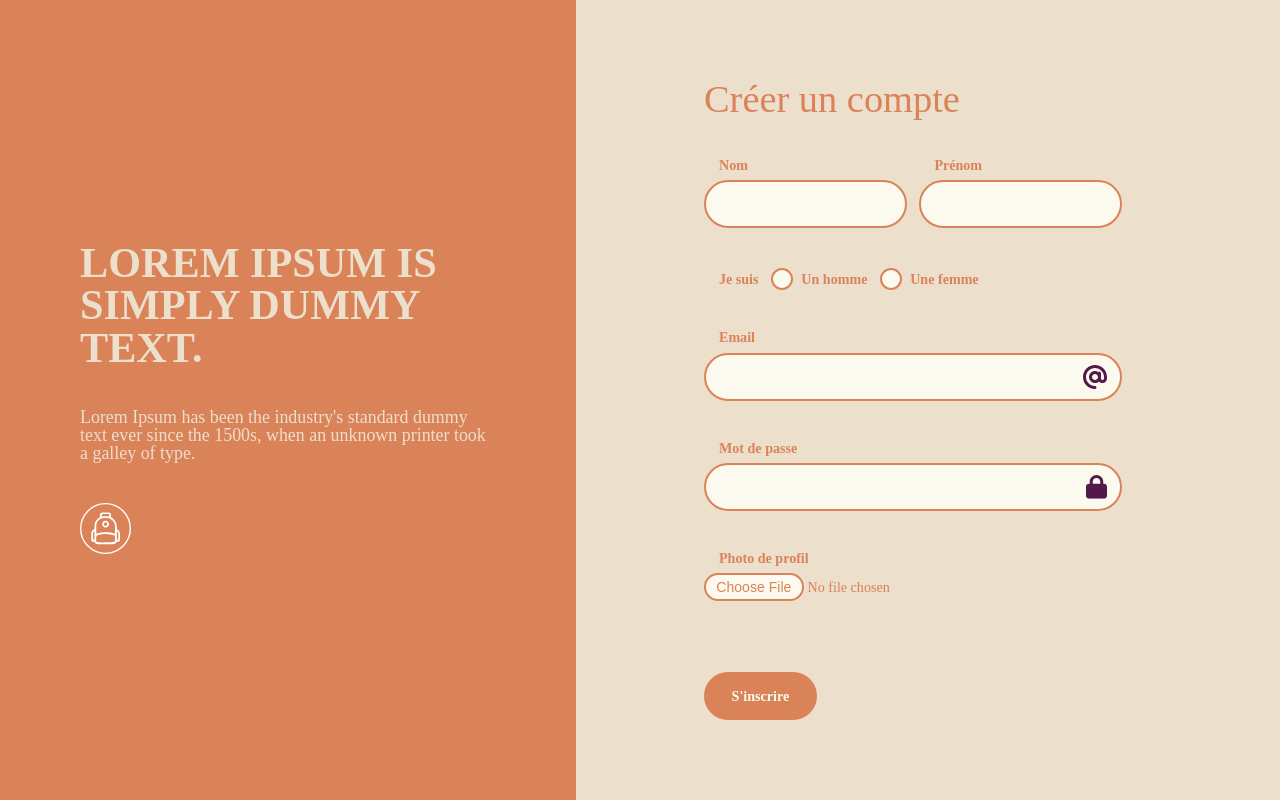
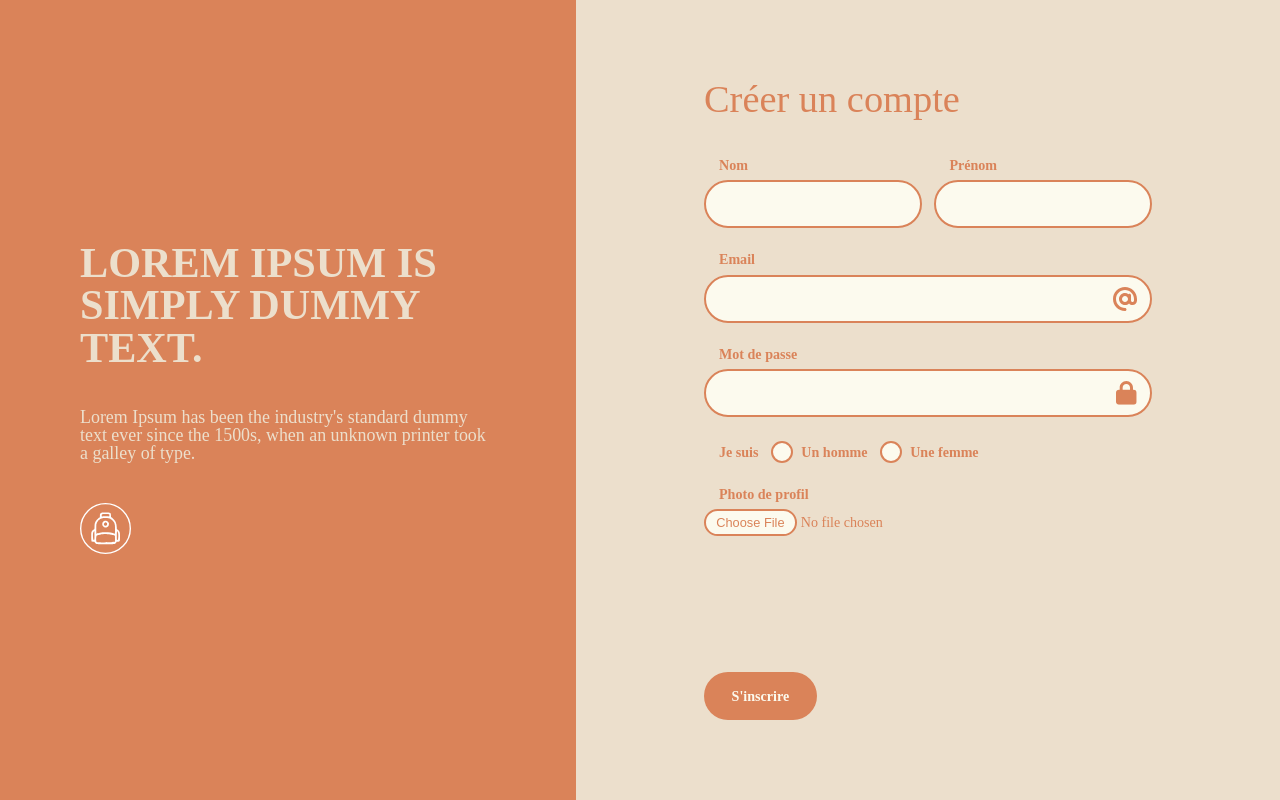
Before and after one commit to mathoos/cloudinary-client, a React (Create React App) app: page /sign-up in a window 1280 px wide. Built offline with nearby package versions, Linux system fonts and the light colour scheme; a web font is replaced by a local one.

Commit message:
passwordIcon & mailIcon svg

```diff
--- /dev/null
+++ b/src/components/MailIcon.js
@@ -0,0 +1,22 @@
+const MailIcon = () => (
+    <svg
+      width="25"
+      height="25"
+      viewBox="0 0 25 25"
+      fill="none"
+      xmlns="http://www.w3.org/2000/svg"
+    >
+      <g clipPath="url(#clip0_40_727)">
+        <path
+          d="M12.5 3.125C7.32422 3.125 3.125 7.32422 3.125 12.5C3.125 17.6758 7.32422 21.875 12.5 21.875C13.3643 21.875 14.0625 22.5732 14.0625 23.4375C14.0625 24.3018 13.3643 25 12.5 25C5.5957 25 0 19.4043 0 12.5C0 5.5957 5.5957 0 12.5 0C19.4043 0 25 5.5957 25 12.5V14.0625C25 16.6504 22.9004 18.75 20.3125 18.75C18.8818 18.75 17.5977 18.1055 16.7383 17.0947C15.625 18.1201 14.1357 18.75 12.5 18.75C9.04785 18.75 6.25 15.9521 6.25 12.5C6.25 9.04785 9.04785 6.25 12.5 6.25C13.8623 6.25 15.1221 6.68457 16.1475 7.42676C16.4258 7.18262 16.7871 7.03125 17.1875 7.03125C18.0518 7.03125 18.75 7.72949 18.75 8.59375V12.5V14.0625C18.75 14.9268 19.4482 15.625 20.3125 15.625C21.1768 15.625 21.875 14.9268 21.875 14.0625V12.5C21.875 7.32422 17.6758 3.125 12.5 3.125ZM15.625 12.5C15.625 11.6712 15.2958 10.8763 14.7097 10.2903C14.1237 9.70424 13.3288 9.375 12.5 9.375C11.6712 9.375 10.8763 9.70424 10.2903 10.2903C9.70424 10.8763 9.375 11.6712 9.375 12.5C9.375 13.3288 9.70424 14.1237 10.2903 14.7097C10.8763 15.2958 11.6712 15.625 12.5 15.625C13.3288 15.625 14.1237 15.2958 14.7097 14.7097C15.2958 14.1237 15.625 13.3288 15.625 12.5Z"
+        />
+      </g>
+      <defs>
+        <clipPath id="clip0_40_727">
+          <rect width="25" height="25" fill="white" />
+        </clipPath>
+      </defs>
+    </svg>
+  );
+
+  export default MailIcon;
--- /dev/null
+++ b/src/components/PasswordIcon.js
@@ -0,0 +1,14 @@
+const PasswordIcon = () => (
+    <svg width="25" height="29" viewBox="0 0 25 29" fill="none" xmlns="http://www.w3.org/2000/svg">
+        <g clip-path="url(#clip0_40_725)">
+            <path d="M8.03571 8.03571V10.7143H16.9643V8.03571C16.9643 5.5692 14.9665 3.57143 12.5 3.57143C10.0335 3.57143 8.03571 5.5692 8.03571 8.03571ZM4.46429 10.7143V8.03571C4.46429 3.59933 8.06362 0 12.5 0C16.9364 0 20.5357 3.59933 20.5357 8.03571V10.7143H21.4286C23.3984 10.7143 25 12.3158 25 14.2857V25C25 26.9699 23.3984 28.5714 21.4286 28.5714H3.57143C1.60156 28.5714 0 26.9699 0 25V14.2857C0 12.3158 1.60156 10.7143 3.57143 10.7143H4.46429Z"/>
+        </g>
+        <defs>
+            <clipPath id="clip0_40_725">
+                <rect width="25" height="28.5714" fill="white"/>
+            </clipPath>
+        </defs>
+    </svg>
+);
+
+  export default PasswordIcon;
--- a/src/pages/Signup.js
+++ b/src/pages/Signup.js
@@ -2,8 +2,8 @@ import React, { useState } from "react";
 import { useNavigate } from "react-router-dom";
 import { signupUser } from "../utilities/Server";
 import Logo from "../img/logo.svg";
-import MailIcon from "../img/mail.svg";
-import PasswordIcon from "../img/password.svg";
+import MailIcon from '../components/MailIcon';
+import PasswordIcon from '../components/PasswordIcon';
 
 import './Signup.scss';
 
@@ -114,6 +114,39 @@ function Signup() {
                         </div>
 
                         <fieldset>
+                            <label htmlFor="email">Email</label>
+                            <div className="input-container">
+                                <input
+                                    className={`input-field ${emailError ? 'error' : ''}`}
+                                    type="email"
+                                    id="email"
+                                    name="email"
+                                    onChange={(e) => setEmail(e.target.value)}/>
+                                <figure className="icon">
+                                    <MailIcon/>
+                                </figure>
+                            </div>
+                        </fieldset>
+
+                        <fieldset>
+                            <label htmlFor="password">Mot de passe</label>
+                            <div className="input-container">
+                                <input
+                                    className={`input-field ${passwordError ? 'error' : ''}`}
+                                    type="password"
+                                    id="password"
+                                    name="password"
+                                    onChange={(e) => setPassword(e.target.value)}/>
+                                <figure className="icon">
+                                    <PasswordIcon/>
+                                </figure>
+                            </div>
+                            {message && (
+                                <p className="error-message">{message}</p>
+                            )}
+                        </fieldset>
+
+                        <fieldset>
                             <div className="row">
                                 <legend>Je suis</legend>
                                 <label className="radio-label">
@@ -140,39 +173,6 @@ function Signup() {
                         </fieldset>
 
                         <fieldset>
-                            <label htmlFor="email">Email</label>
-                            <div className="input-container">
-                                <input
-                                    className={`input-field ${emailError ? 'error' : ''}`}
-                                    type="email"
-                                    id="email"
-                                    name="email"
-                                    onChange={(e) => setEmail(e.target.value)}/>
-                                <figure className="icon">
-                                    <img src={MailIcon} alt="Mail"/>
-                                </figure>
-                            </div>
-                        </fieldset>
-
-                        <fieldset>
-                            <label htmlFor="password">Mot de passe</label>
-                            <div className="input-container">
-                                <input
-                                    className={`input-field ${passwordError ? 'error' : ''}`}
-                                    type="password"
-                                    id="password"
-                                    name="password"
-                                    onChange={(e) => setPassword(e.target.value)}/>
-                                <figure className="icon">
-                                    <img src={PasswordIcon} alt="Password"/>
-                                </figure>
-                            </div>
-                            {message && (
-                                <p className="error-message">{message}</p>
-                            )}
-                        </fieldset>
-
-                        <fieldset>
                             <label htmlFor="profileImage">Photo de profil</label>
                             <input
                                 type="file"
--- a/src/pages/Signup.scss
+++ b/src/pages/Signup.scss
@@ -55,9 +55,8 @@
                 position : relative;
                 display : flex;
                 flex-direction: column;
-                gap : 5vh;
+                gap : 3vh;
                 height : 100%;
-                overflow-y : scroll;
 
                 @media screen and (max-width : 990px){
                     gap : 2.5vh;
@@ -67,7 +66,7 @@
                     display : flex;
                     align-items: center;
                     gap : 1vw;
-                    width : calc(100% - 30px);
+                    width : 100%;
                 }
 
                 .radio-label{
@@ -125,7 +124,7 @@
                     display : flex;
                     flex-direction: column;
                     gap : 1vh;
-                    width : calc(100% - 30px);
+                    width : 100%;
                     @media screen and (max-width : 990px){
                         gap : 1vh;
                         min-height : auto;
@@ -177,9 +176,13 @@
                             right : 15px;
                             height : 3vh;
 
-                            img{
+                            svg{
                                 width : auto;
                                 height : 100%;
+
+                                path{
+                                    fill : $primary;
+                                }
                             }
                         }
                     }
--- a/src/style/_base.scss
+++ b/src/style/_base.scss
@@ -44,7 +44,7 @@ input[type=file]::file-selector-button {
     border : 2px solid $primary;
     color: $primary;
     padding : .5vh .8vw;
-
+    font-size: 1vw;
     cursor: pointer;
 }
 
--- a/src/style/_characters.scss
+++ b/src/style/_characters.scss
@@ -1,7 +1,6 @@
 p, a, button, label, legend, input{
     font-family: "Ysabeau Office";
     font-size: 1.1vw;
-    font-weight: 300;
     line-height : 1;
     text-align : left;
     margin: 0;
--- a/src/style/_colors.scss
+++ b/src/style/_colors.scss
@@ -2,4 +2,5 @@ $primary : #DA8359;
 $secondary : #ECDFCC;
 $blanc : #FCFAEE;
 
-$primaryOpac: rgba($primary, .5);
+$primaryOpac: rgba($primary, .15);
+$secondaryOpac: rgba($secondary, .5);
--- a/src/style/_scrollbar.scss
+++ b/src/style/_scrollbar.scss
@@ -5,14 +5,14 @@
 /* Track */
 ::-webkit-scrollbar-track {
     box-shadow: inset 0 0 5px $primary;
-    border-radius: 10px;
+    border-radius: 100vmax;
 }
 
 /* Handle */
 ::-webkit-scrollbar-thumb {
     background: $primary;
-    border-radius: 10px;
-    margin: 5px;
+    border-radius: 100vmax;
+    //margin: 5px;
 }
 
 /* Handle on hover */
```
